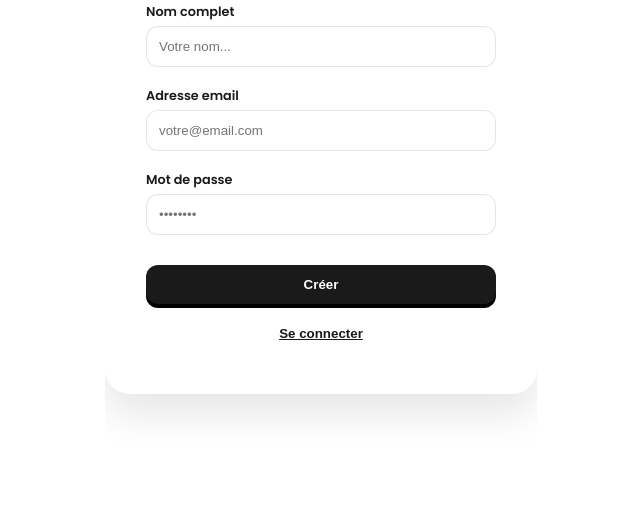
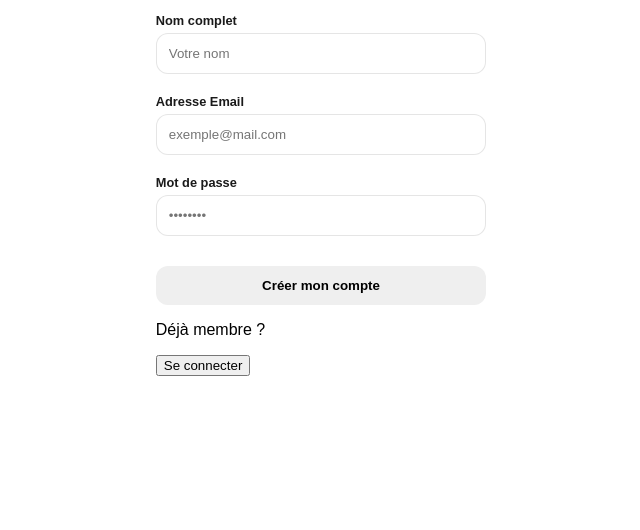
Before and after one commit to keppler999/Logiciel-ecole, a plain HTML site: page index.html in a window 1280 px wide. Shown: the part 270-800 px from the top of the page, without its empty margins (319-959 px from the left). Drawn offline with Linux system fonts and the light colour scheme.

Commit message:
Refactor signup form and update styles

```diff
--- a/index.html
+++ b/index.html
@@ -5,35 +5,38 @@
     <meta name="viewport" content="width=device-width, initial-scale=1.0">
     <title>Scholarite - Créer un compte</title>
     <link rel="stylesheet" href="style.css">
-    <link href="https://fonts.googleapis.com/css2?family=Dancing+Script:wght@500&family=Poppins:wght@300;400;600&display=swap" rel="stylesheet">
+    <link href="https://fonts.googleapis.com/css2?family=Montserrat:wght@300;400&family=Sacramento&display=swap" rel="stylesheet">
 </head>
 <body>
 
-    <div class="background-container">
-        <div class="glass-card">
+    <div class="glass-container">
+        <div class="form-card">
             <h1 id="form-title">Créer un compte</h1>
+            <p class="subtitle">Bienvenue sur Scholarite</p>
 
-            <form id="scholarite-form">
-                <div class="input-group" id="group-nom">
-                    <label for="nom">Nom complet</label>
-                    <input type="text" id="nom" placeholder="Votre nom...">
+            <form id="auth-form">
+                <div class="input-group" id="name-group">
+                    <label for="name">Nom complet</label>
+                    <input type="text" id="name" placeholder="Votre nom">
                 </div>
 
-                <div class="input-group" id="group-email">
-                    <label for="email">Adresse email</label>
-                    <input type="email" id="email" placeholder="votre@email.com">
+                <div class="input-group">
+                    <label for="email">Adresse Email</label>
+                    <input type="email" id="email" placeholder="exemple@mail.com" required>
                 </div>
 
                 <div class="input-group">
                     <label for="password">Mot de passe</label>
-                    <input type="password" id="password" placeholder="••••••••">
+                    <input type="password" id="password" placeholder="••••••••" required>
                 </div>
 
-                <div class="button-container">
-                    <button type="submit" id="btn-main" class="btn-3d primary">Créer</button>
-                    <button type="button" id="btn-switch" class="btn-3d secondary">Se connecter</button>
-                </div>
+                <button type="submit" id="main-btn" class="btn-3d">Créer mon compte</button>
             </form>
+
+            <div class="switch-mode">
+                <p id="switch-text">Déjà membre ?</p>
+                <button id="toggle-btn">Se connecter</button>
+            </div>
         </div>
     </div>
 
```
